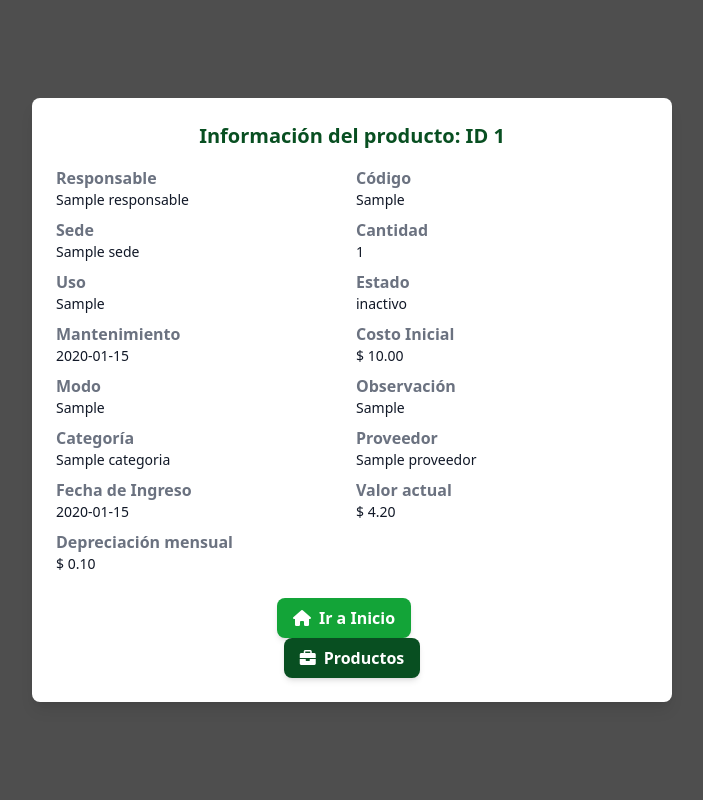
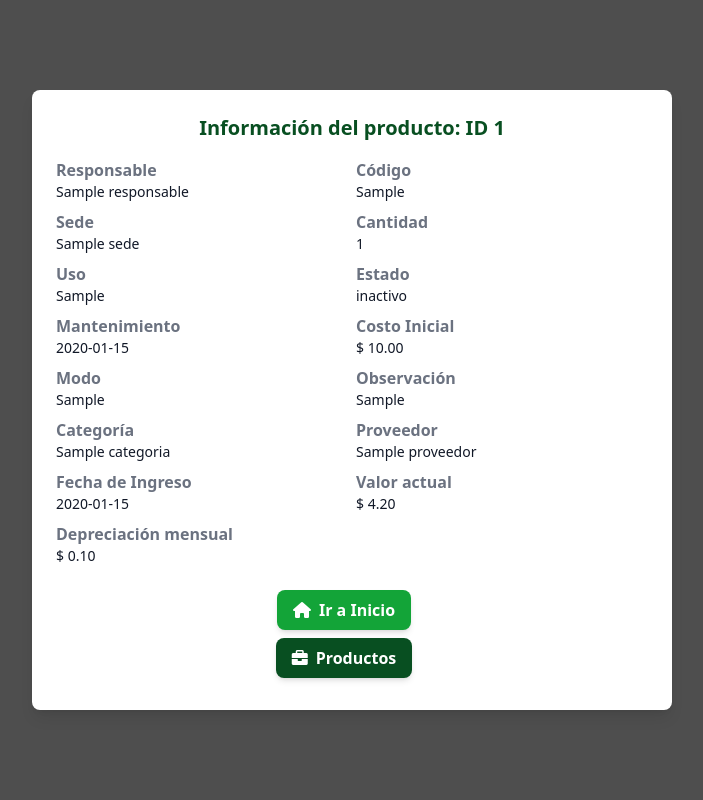
Before and after one commit to Jero-Cardona/inventario, a FastAPI app: page /producto-obtener-qr-section/1 in a window 1280 px wide. Shown: the whole page, without its empty margins (288-991 px from the left). Run offline with FastAPI, Linux system fonts and the light colour scheme; tables that the repository leaves empty hold one stand-in row (values such as "Sample post").

Commit message:
change 20 oct

```diff
--- a/app/database.py
+++ b/app/database.py
@@ -4,10 +4,10 @@ from sqlalchemy.orm import sessionmaker
 from urllib.parse import quote
 
 # contraseña de postgresql
-password = " " # Contraseña con un espacio
+password = "12345" # Contraseña con un espacio
 database_name = "inventario"
 # Crea la URL de conexión usando la contraseña codificada
-SQLALCHEMY_DATABASE_URL = f"postgresql://postgres:{password}@db:5432/{database_name}"
+SQLALCHEMY_DATABASE_URL = f"postgresql://jeronimo:{password}@db:5432/{database_name}"
 # Configuración de SQLAlchemy
 engine = create_engine(SQLALCHEMY_DATABASE_URL, pool_size=20, max_overflow=40, pool_recycle = 3600)
 SessionLocal = sessionmaker(autocommit=False, autoflush=False, bind=engine)
--- a/backup_inventario.sql
+++ b/backup_Prueba_jero.sql
@@ -757,6 +757,7 @@ COPY public.usuarios (id, nombre, correo, hashed_password, estado, fecha_creacio
 24	Santiago Cardona Moreno	jeronimocardona@gmail.com	$2b$12$bBxqzYq0KgemLUlcpR3yp.y6Zu14Q8l0F7bG8A1ISzrkdYdTU5YV2	inactivo	2024-08-30	2
 22	Sergio Andre Editado	prueba@gmail.com	$2b$12$KZamtbSxOVHu/XsLo/lNXO/VhM7rgLwl05I7XtyvBjYO4Va2ucvKq	inactivo	2024-09-09	1
 1	Jeronimo Cardona edit	corre@exmaple.com	$2b$12$fND5LOKICmmWLKLKFvAGo.W5oEg/eMHqTXbemZqVAVZGYOmOrzoA.	inactivo	2024-07-05	1
+56	Prueba User New	user@gmail.com	$2b$12$.zOREQyJopaMWhV4p64Do.Ff5RRKyJypbvRe6A0SEnBhWP9RQAHhW	activo	2024-10-18	1
 32	Usuario prueba edit	prueba@gmail.com	$2b$12$Wya8Ij/HiqxDfFvtTbTkdufaHkZ.YK4yDBBPcG5PIvGZNGPCJC1US	inactivo	2024-09-04	1
 37	User test	user@gmail.com	$2b$12$p3b47O/E7Ahm7m.8C0j3wORWb5L7MkRZMfrA5xIFMUTnXaFK9iiKa	activo	2024-04-26	2
 6	Jeronimo Henaods	peluche@gmail.com	$2b$12$OXcVL007scpFv9QUwsj94eEySv79Vq0OR6e4SKVLlbCmmHsFRlHoy	inactivo	2024-07-31	2
@@ -843,7 +844,7 @@ SELECT pg_catalog.setval('public.ubicacion_id_seq', 46, true);
 -- Name: usuarios_id_seq; Type: SEQUENCE SET; Schema: public; Owner: postgres
 --
 
-SELECT pg_catalog.setval('public.usuarios_id_seq', 55, true);
+SELECT pg_catalog.setval('public.usuarios_id_seq', 56, true);
 
 
 --
--- a/static/public/output.css
+++ b/static/public/output.css
@@ -3147,10 +3147,6 @@ input[type="range"]::-ms-fill-lower {
     width: 100%;
   }
 
-  .max-sm\:flex-row {
-    flex-direction: row;
-  }
-
   .max-sm\:space-x-1 > :not([hidden]) ~ :not([hidden]) {
     --tw-space-x-reverse: 0;
     margin-right: calc(0.25rem * var(--tw-space-x-reverse));
@@ -3172,11 +3168,6 @@ input[type="range"]::-ms-fill-lower {
     background-color: rgb(243 244 246 / var(--tw-bg-opacity));
   }
 
-  .max-sm\:bg-green-400 {
-    --tw-bg-opacity: 1;
-    background-color: rgb(49 196 141 / var(--tw-bg-opacity));
-  }
-
   .max-sm\:p-4 {
     padding: 1rem;
   }
@@ -3248,8 +3239,8 @@ input[type="range"]::-ms-fill-lower {
     margin-right: -1.5rem;
   }
 
-  .sm\:mb-0 {
-    margin-bottom: 0px;
+  .sm\:mb-2 {
+    margin-bottom: 0.5rem;
   }
 
   .sm\:mr-4 {
--- a/templates/categorias.html
+++ b/templates/categorias.html
@@ -125,7 +125,7 @@
                     </button>
                     <form id="delete-form-{{ categoria.id }}" action="/categoria-deleted/{{ categoria.id }}" method="post" class="inline-block">
                         <input type="hidden" name="_method" value="DELETE">
-                        <button type="submit" class="delete max-[320px]:text-none flex items-center px-4 py-2 text-sm font-medium bg-red-500 text-white rounded-lg shadow-md hover:bg-red-600 transition duration-300 ease-in-out">
+                        <button type="submit" class="delete max-[320px]:text-none flex items-center px-4 py-2 text-sm font-medium bg-[#5B5C5C] text-white rounded-lg shadow-md hover:bg-red-600 transition duration-300 ease-in-out">
                             <i class="fas fa-trash mr-2"></i> Eliminar
                         </button>
                     </form>
--- a/templates/producto_info.html
+++ b/templates/producto_info.html
@@ -13,7 +13,7 @@
 </head>
 <body>
     <section id="historialModal" class="fixed inset-0 bg-[#111111bd] flex z-50">
-        <div class="m-auto w-full sm:w-full md:w-2/3 lg:w-1/2 max-h-[90%] bg-white rounded-lg p-6 shadow-lg relative overflow-y-auto max-sm:bg-green-400">
+        <div class="m-auto w-full sm:w-full md:w-2/3 lg:w-1/2 max-h-[90%] bg-white rounded-lg p-6 shadow-lg relative overflow-y-auto">
             <h2 class="text-2xl sm:text-xl font-semibold text-[#084F21] mb-4 text-center">Información del producto: ID {{ producto.id }}</h2>
             <div class="grid grid-cols-2 gap-2 text-sm">
                 <div class="flex flex-col">
@@ -78,11 +78,11 @@
                 </div>
             </div>
 
-            <div class="flex flex-col max-sm:flex-row justify-center items-center mt-6">
-                <a href="/inicio" class="flex font-bold items-center px-4 py-2 mb-2 sm:mb-0 sm:mr-4 bg-Andes text-white rounded-lg shadow-md hover:bg-green-600 transition duration-300 ease-in-out">
+            <div class="flex flex-col justify-center items-center mt-6">
+                <a href="/inicio" class="flex font-bold items-center px-4 py-2 mb-2 sm:mb-2 sm:mr-4 bg-Andes text-white rounded-lg shadow-md hover:bg-green-600 transition duration-300 ease-in-out">
                     <i class="fas fa-home mr-2"></i> Ir a Inicio
                 </a>
-                <a href="/producto-section" class="flex font-bold items-center px-4 py-2 bg-[#084F21] text-white rounded-lg shadow-md hover:bg-green-600 transition duration-300 ease-in-out">
+                <a href="/producto-section" class="flex font-bold items-center px-4 py-2 sm:mb-2 sm:mr-4 bg-[#084F21] text-white rounded-lg shadow-md hover:bg-green-600 transition duration-300 ease-in-out">
                     <i class="fa-solid fa-briefcase mr-2"></i> Productos
                 </a>
             </div>
```
Also changed, not shown: static/js/tables.js (+17 -5 lines).
